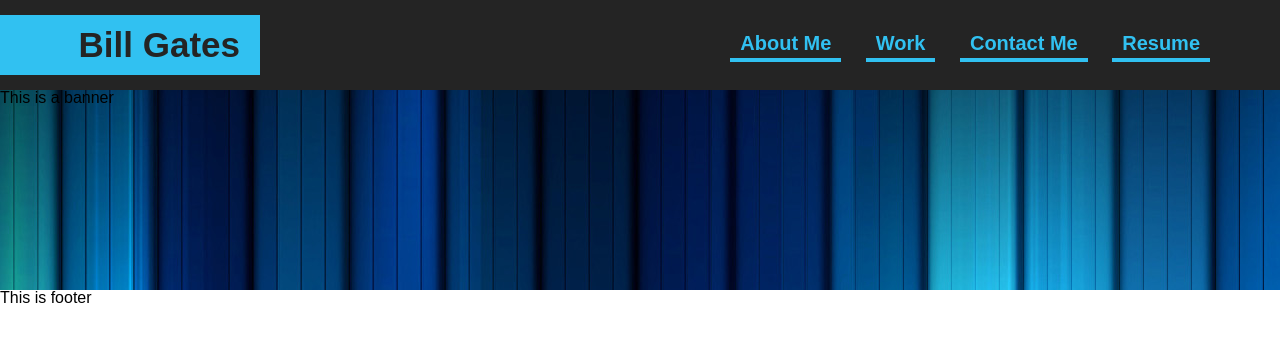
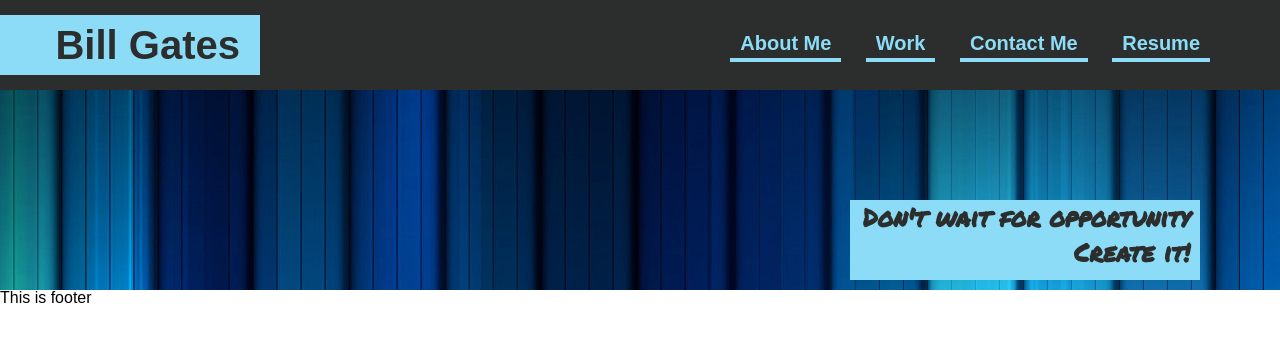
Before and after one commit to kZhaanbaev/portfolio-demo, a plain HTML site: page index.html in a window 1280 px wide. Drawn offline with Linux system fonts and the light colour scheme.

Commit message:
banner section added

```diff
--- a/assets/css/style.css
+++ b/assets/css/style.css
@@ -1,3 +1,7 @@
+html {
+    --blue-color: rgb(141, 220, 247);
+    --grey-color: rgb(44, 46, 46);
+}
 
 
 /* ----------- HEADER SECTION WITH NAV BAR ----------*/
@@ -5,7 +9,7 @@
 header {
     height: 90px;
     line-height: 90px;
-    background: rgb(36, 36, 36);
+    background: var(--grey-color);
     padding-top: 5px;
 }
 
@@ -16,10 +20,10 @@ header {
     line-height: 60px;
     margin: 10px auto auto 0px;
     padding-right: 20px;
-    background: rgb(49, 193, 241);
-    color: rgb(36, 36, 36);
+    background: var(--blue-color);
+    color: var(--grey-color);
     text-align: right;
-    font-size: 35px;
+    font-size: 40px;
 }
 
 .navbar {
@@ -32,7 +36,7 @@ header {
 nav {
     padding: 0 10px 0 10px;
     display: inline-block;
-    color: rgb(49, 193, 241);
+    color: var(--blue-color);
     font-size: 20px;
     font-weight: 700;
     margin: 10px;
@@ -50,4 +54,24 @@ nav {
 #banner {
     background-image: url("/assets/images/banner-image.jpg");
     height: 200px;
+    padding-top: 110px;
 }
+
+.subtitle {
+    width: 350px;
+    height: 80px;
+    margin: auto 80px auto auto;
+    background: var(--blue-color);
+}
+
+.subtitle > p {
+    padding: 5px;
+    padding-right: 10px;
+    font-size: 25px;
+    font-weight: 600;
+    font-family: 'Permanent Marker';
+    color: var(--grey-color);
+    text-align: end;
+}
+
+/* ------------ MAIN SECTION ------------*/
--- a/index.html
+++ b/index.html
@@ -22,7 +22,10 @@
     </header>
     <main>
         <section id="banner">
-            This is a banner
+            <div class="subtitle">
+                <p>Don't wait for opportunity</p>
+                <p>Create it!</p>
+            </div>
         </section>
         <section id="main-section">
             <div class="about-me">
```
Also changed, not shown: assets/images/banner-image-2.jpg (added), assets/images/banner-image-3.jpg (added).
